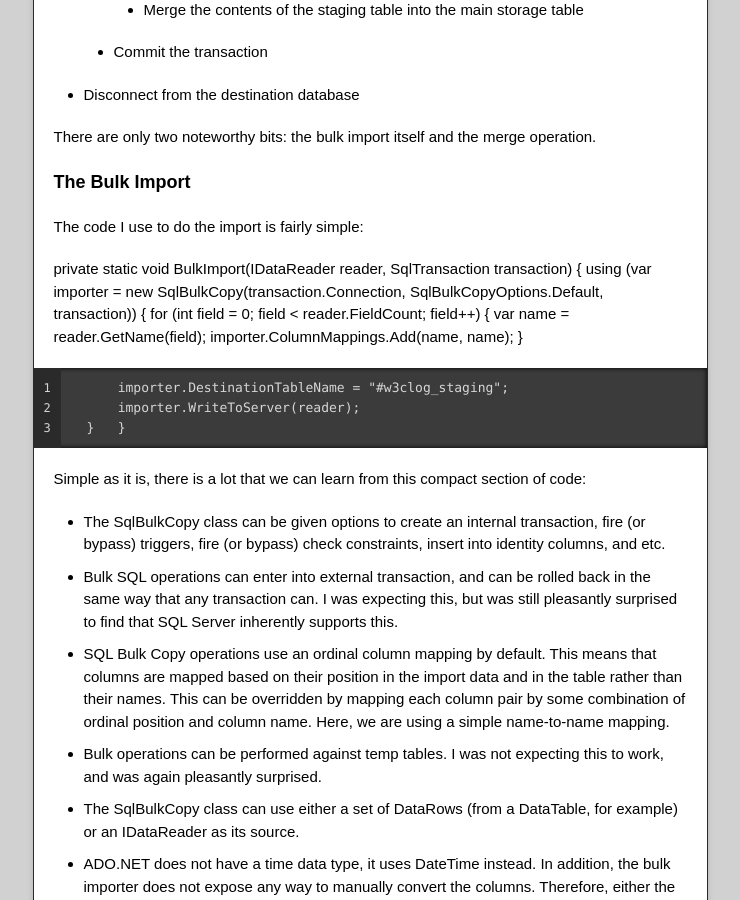
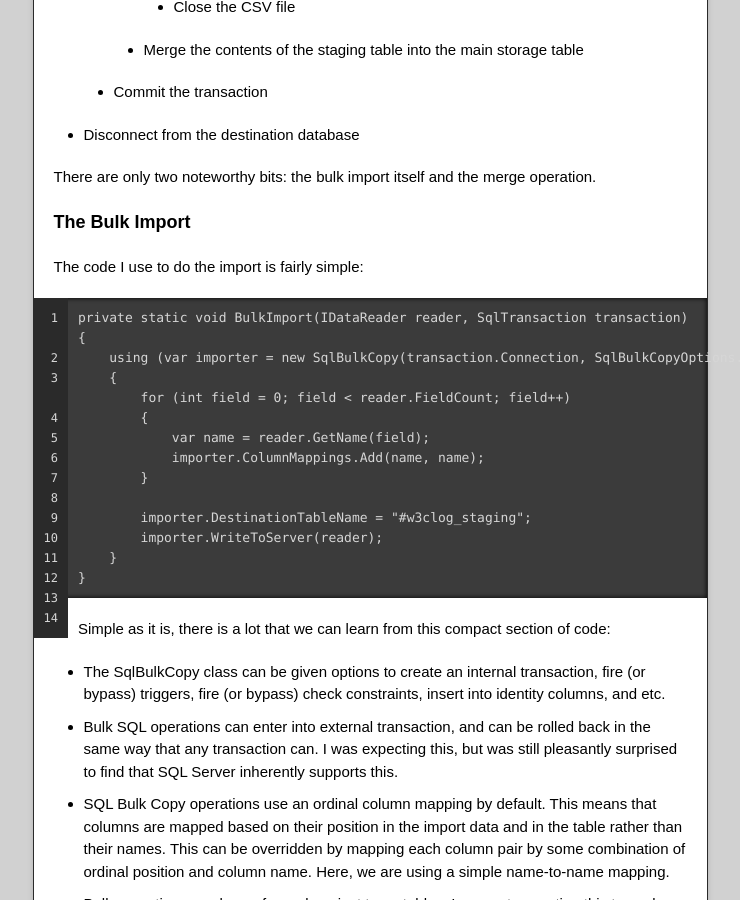
Before and after one commit to otac0n/otac0n.github.com, a Jekyll site: the page built from blog/_posts/2011-08-31-slick-analytics-with-logparser-and-sqlbulkcopy.md, in a window 1280 px wide and 900 px high, scrolled down 4921 px. Shown: the whole window, without its empty margins (270-1010 px from the left). Built offline with Jekyll 4.4.1, drawn with Linux system fonts in a browser that asks for light colours; nearby versions of some CDN libraries.

Commit message:
Fix list, code, and table columns.

```diff
--- a/blog/_posts/2011-08-31-slick-analytics-with-logparser-and-sqlbulkcopy.md
+++ b/blog/_posts/2011-08-31-slick-analytics-with-logparser-and-sqlbulkcopy.md
@@ -118,14 +118,23 @@ The little example above is fine-and-dandy for reading the data into memory, but
 To clear up any uncertainty, here is the order and nesting of the various operations that will need to take place for a successful, performant import:
 
 * Connect to the destination database
+
     * Begin a transaction
+
         * Create a temporary “staging” table for the logs
+
         * For each CSV file of interest:
+
             * Open a reader for the CSV file
+
                 * Bulk-import the data from the CSV file into the staging table
+
             * Close the CSV file
+
         * Merge the contents of the staging table into the main storage table
+
     * Commit the transaction
+
 * Disconnect from the destination database
 
 There are only two noteworthy bits: the bulk import itself and the merge operation.
@@ -134,20 +143,20 @@ There are only two noteworthy bits: the bulk import itself and the merge operati
 
 The code I use to do the import is fairly simple:
 
-  private static void BulkImport(IDataReader reader, SqlTransaction transaction)
-  {
-      using (var importer = new SqlBulkCopy(transaction.Connection, SqlBulkCopyOptions.Default, transaction))
-      {
-          for (int field = 0; field < reader.FieldCount; field++)
-          {
-              var name = reader.GetName(field);
-              importer.ColumnMappings.Add(name, name);
-          }
+    private static void BulkImport(IDataReader reader, SqlTransaction transaction)
+    {
+        using (var importer = new SqlBulkCopy(transaction.Connection, SqlBulkCopyOptions.Default, transaction))
+        {
+            for (int field = 0; field < reader.FieldCount; field++)
+            {
+                var name = reader.GetName(field);
+                importer.ColumnMappings.Add(name, name);
+            }
 
-          importer.DestinationTableName = "#w3clog_staging";
-          importer.WriteToServer(reader);
-      }
-  }
+            importer.DestinationTableName = "#w3clog_staging";
+            importer.WriteToServer(reader);
+        }
+    }
 
 Simple as it is, there is a lot that we can learn from this compact section of code:
 
@@ -265,6 +274,11 @@ Can we find out what bots are hitting the site?  Sure:
 Here are my results:
 
 <table>
+  <colgroup>
+    <col />
+    <col span="2" style="width: 120px" />
+  </colgroup>
+
   <thead>
     <tr>
       <th>User Agent</th>
```
